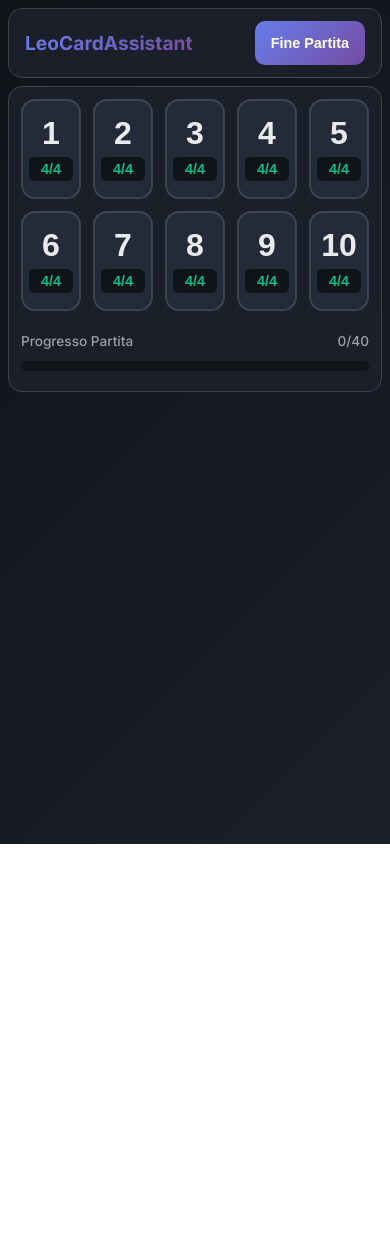
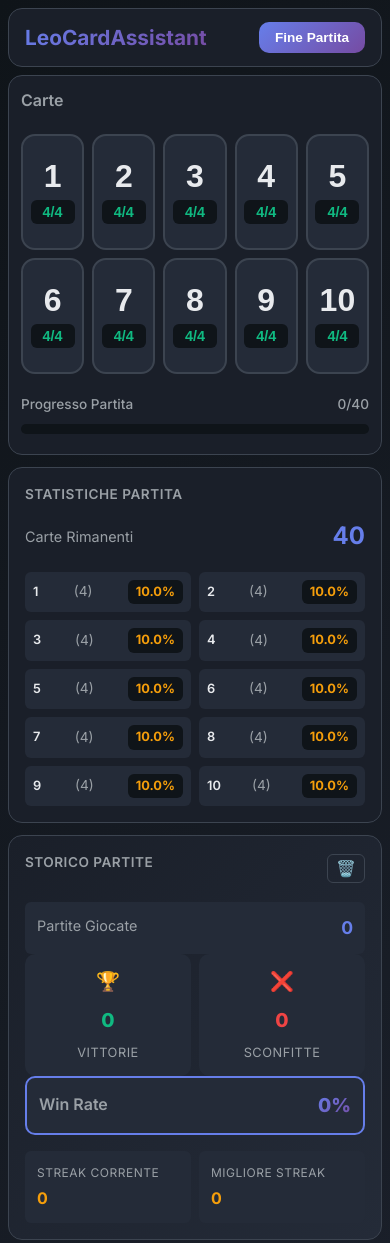
Before and after one commit to MicheleRossetti02/Scopa_counter, a plain HTML site: page index.html in a window 390 px wide. Before the commit the page ends 844 px from the top, so only its background shows below. Drawn offline with Linux system fonts and the light colour scheme.

Commit message:
Mobile layout ottimizzato: statistiche sotto le carte, breakpoint 768px per iPhone 15 Pro Max

```diff
--- a/styles.css
+++ b/styles.css
@@ -741,7 +741,7 @@ body {
 }
 
 /* ===== Responsive ===== */
-@media (max-width: 1024px) {
+@media (max-width: 1024px) and (min-width: 769px) {
     .main-layout {
         grid-template-columns: 1fr;
         grid-template-rows: auto 1fr;
@@ -763,29 +763,32 @@ body {
     }
 }
 
-@media (max-width: 640px) {
+/* Mobile: iPhone, Android e tutti i dispositivi fino a 768px */
+@media (max-width: 768px) {
+    body {
+        height: auto;
+        min-height: 100vh;
+        overflow: auto;
+    }
+
     .app-container {
+        height: auto;
+        min-height: 100vh;
         padding: var(--spacing-xs);
         gap: var(--spacing-xs);
-        height: 100vh;
-        height: 100dvh;
-        /* Dynamic viewport height per mobile */
     }
 
     .header {
         padding: var(--spacing-sm) var(--spacing-md);
-        flex-shrink: 0;
     }
 
     .header h1 {
-        font-size: 1.2rem;
+        font-size: 1.3rem;
     }
 
     .btn-end-game {
-        padding: var(--spacing-sm) var(--spacing-md);
-        font-size: 0.9rem;
-        min-height: 44px;
-        /* Minimo per accessibilità touch */
+        padding: var(--spacing-xs) var(--spacing-md);
+        font-size: 0.85rem;
     }
 
     /* Nascondi mode toggle su mobile - solo modalità touch */
@@ -803,48 +806,25 @@ body {
         display: none;
     }
 
-    /* Nascondi il titolo "Carte" su mobile per risparmiare spazio */
     .section-header {
-        display: none;
+        margin-bottom: var(--spacing-xs);
     }
 
-    /* Nascondi le statistiche su mobile - solo griglia carte */
-    .stats-section {
-        display: none;
-    }
-
-    /* Layout principale: solo card section */
-    .main-layout {
-        grid-template-columns: 1fr;
-        gap: var(--spacing-xs);
-        flex: 1;
-        overflow: hidden;
+    .section-title {
+        font-size: 1rem;
     }
 
     .card-section {
         padding: var(--spacing-sm);
         gap: var(--spacing-sm);
-        flex: 1;
-        display: flex;
-        flex-direction: column;
-        overflow: hidden;
     }
 
-    /* Griglia carte ottimizzata: 2 righe da 5 */
     .card-grid {
         grid-template-columns: repeat(5, 1fr);
-        grid-template-rows: repeat(2, 1fr);
-        gap: var(--spacing-sm);
-        flex: 1;
-        align-content: center;
+        gap: var(--spacing-xs);
     }
 
-    /* Pulsanti carte più grandi e touch-friendly */
     .card-button {
-        padding: var(--spacing-md);
-        border-radius: var(--radius-lg);
-        min-height: 60px;
-        min-width: 44px;
         /* Minimo per accessibilità touch */
         display: flex;
         flex-direction: column;
@@ -885,6 +865,83 @@ body {
         height: 10px;
     }
 
+    /* Layout principale per mobile - colonna verticale */
+    .main-layout {
+        display: flex;
+        flex-direction: column;
+        gap: var(--spacing-sm);
+        overflow: visible;
+    }
+
+    /* Statistiche sotto le carte */
+    .stats-section {
+        order: 1;
+        flex-direction: column;
+        overflow: visible;
+        gap: var(--spacing-sm);
+        padding-bottom: var(--spacing-lg);
+    }
+
+    .stat-card {
+        min-width: unset;
+        width: 100%;
+        padding: var(--spacing-md);
+    }
+
+    .stat-card h3 {
+        font-size: 0.85rem;
+        margin-bottom: var(--spacing-sm);
+    }
+
+    .stat-value.large {
+        font-size: 1.5rem;
+    }
+
+    /* Griglia percentuali compatta su 2 colonne */
+    .percentages-grid {
+        display: grid;
+        grid-template-columns: repeat(2, 1fr);
+        gap: var(--spacing-xs);
+    }
+
+    .percentage-row {
+        padding: var(--spacing-xs);
+        font-size: 0.8rem;
+    }
+
+    /* Storico compatto */
+    .win-loss-grid {
+        gap: var(--spacing-xs);
+    }
+
+    .wl-item {
+        padding: var(--spacing-sm);
+    }
+
+    .wl-icon {
+        font-size: 1.2rem;
+    }
+
+    .wl-value {
+        font-size: 1.2rem;
+    }
+
+    .win-rate {
+        padding: var(--spacing-sm);
+    }
+
+    .win-rate-value {
+        font-size: 1.2rem;
+    }
+
+    .streak-container {
+        gap: var(--spacing-xs);
+    }
+
+    .streak-value {
+        font-size: 1rem;
+    }
+
     /* Modal ottimizzato per mobile */
     .modal {
         padding: var(--spacing-lg);
```
